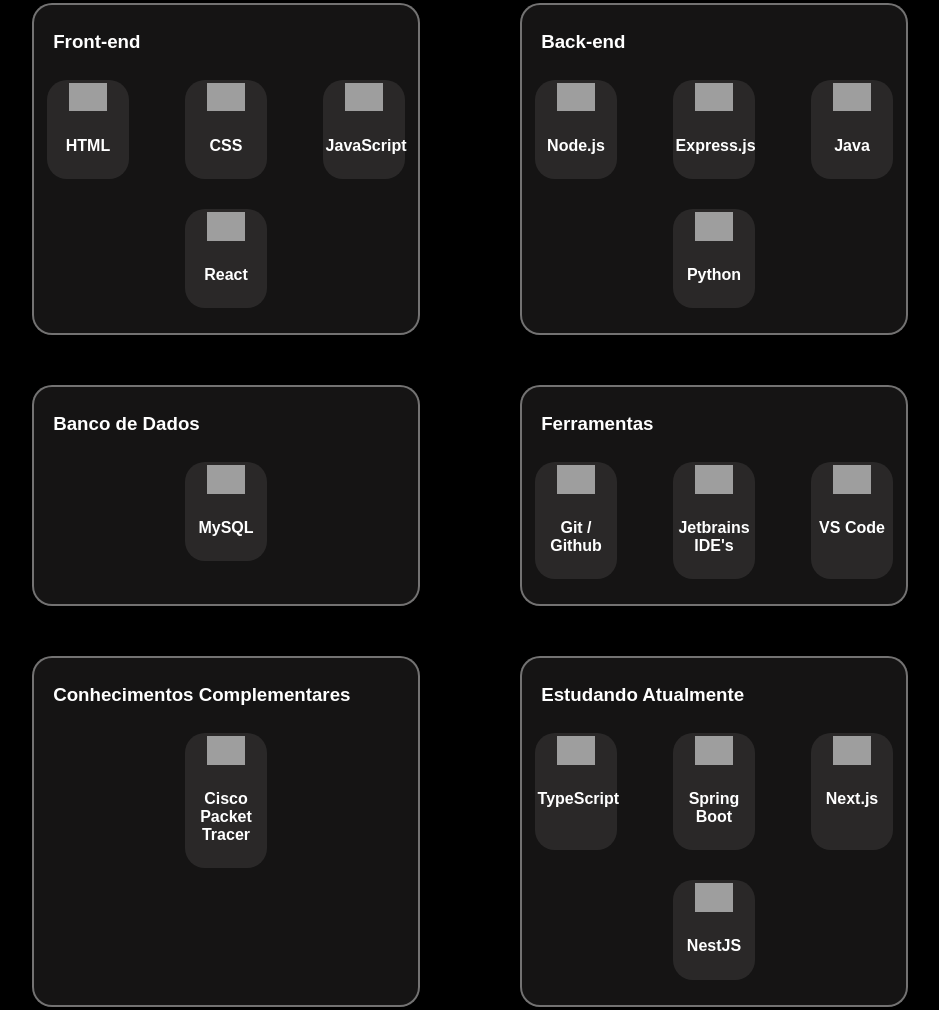
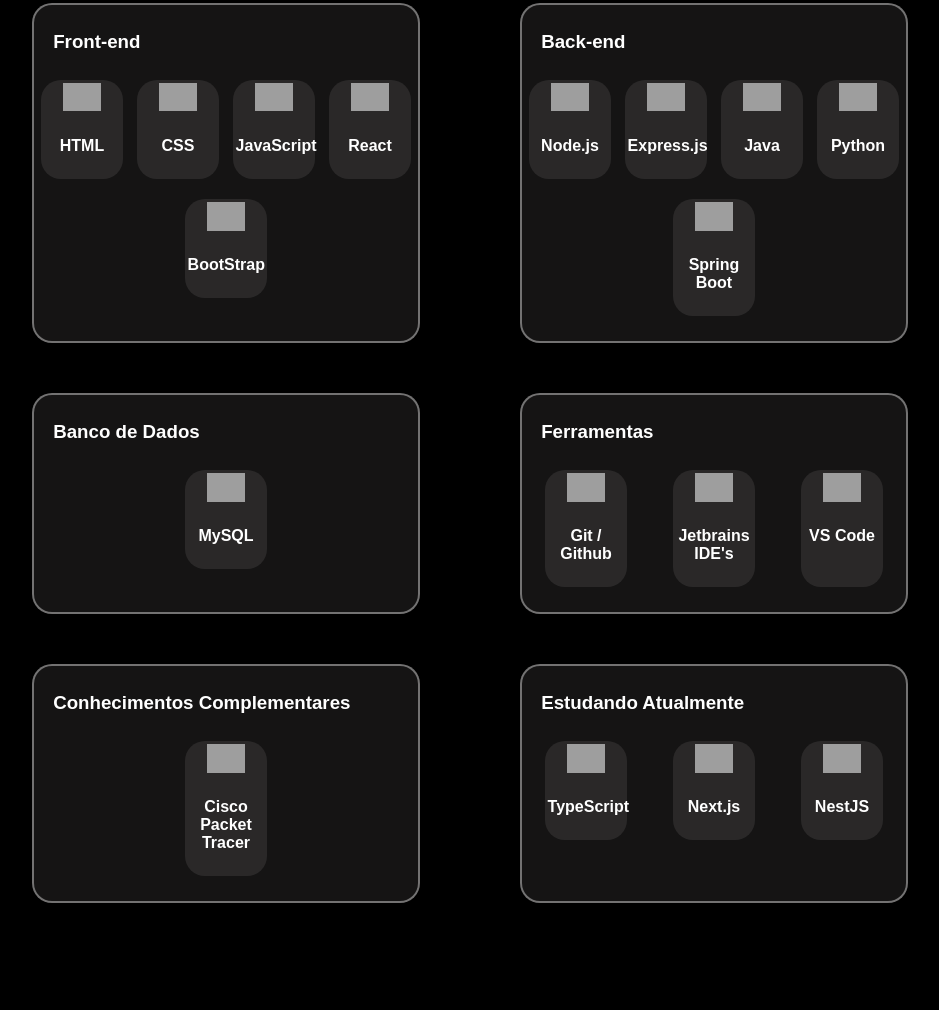
Before and after one commit to matheusraiano/portfolio, a plain HTML site: page index.html in a window 1280 px wide. Shown: the part 2135-3145 px from the top of the page, without its empty margins (170-1109 px from the left). Drawn offline with Linux system fonts and the light colour scheme; grey boxes are pictures that could not be loaded.

Commit message:
atualização pequena

```diff
--- a/estilo/style.css
+++ b/estilo/style.css
@@ -289,7 +289,7 @@
     display: flex;
     justify-content: space-around;
     flex-wrap: wrap;
-    gap: 30px;
+    row-gap: 20px;
 }
 div.listaHab div {
     cursor: pointer;
--- a/index.html
+++ b/index.html
@@ -88,7 +88,7 @@
                     <div class="extras">
                         <div class="caixaSobreMim">
                             <h4>Formação</h4>
-                            <p>Tecnologia em ADS <br>1° Semestre</p>
+                            <p>Tecnologia em ADS <br>2° Semestre</p>
                         </div>
                         <div class="caixaSobreMim">
                             <h4>Especialização</h4>
@@ -127,6 +127,10 @@
                                 <img class="lingHabImg" src="https://upload.wikimedia.org/wikipedia/commons/thumb/a/a7/React-icon.svg/1280px-React-icon.svg.png" alt="REACT">
                                 <h4>React</h4>
                             </div>
+                            <div class="lingHab">
+                                <img class="lingHabImg" src="https://upload.wikimedia.org/wikipedia/commons/thumb/b/b2/Bootstrap_logo.svg/3840px-Bootstrap_logo.svg.png?utm_source=commons.wikimedia.org&utm_campaign=index&utm_content=thumbnail" alt="BOOTSTRAP">
+                                <h4>BootStrap</h4>
+                            </div>
                         </div>
                     </div>
                     <div class="caixaHab">
@@ -149,6 +153,10 @@
                             <div class="lingHab">
                                 <img class="lingHabImg" src="https://upload.wikimedia.org/wikipedia/commons/thumb/0/0a/Python.svg/960px-Python.svg.png" alt="PYTHON">
                                 <h4>Python</h4>
+                            </div>
+                            <div class="lingHab">
+                                <img class="lingHabImg" src="https://cdn.worldvectorlogo.com/logos/spring-boot-1.svg" alt="SPRINGBOOT">
+                                <h4>Spring Boot</h4>
                             </div>
                         </div>
                     </div>
@@ -201,10 +209,6 @@
                             <div class="lingHab">
                                 <img class="lingHabImg" src="https://upload.wikimedia.org/wikipedia/commons/thumb/4/4c/Typescript_logo_2020.svg/3840px-Typescript_logo_2020.svg.png?utm_source=commons.wikimedia.org&utm_campaign=index&utm_content=thumbnail" alt="TS">
                                 <h4>TypeScript</h4>
-                            </div>
-                            <div class="lingHab">
-                                <img class="lingHabImg" src="https://cdn.worldvectorlogo.com/logos/spring-boot-1.svg" alt="SPRINGBOOT">
-                                <h4>Spring Boot</h4>
                             </div>
                             <div class="lingHab">
                                 <img class="lingHabImg" src="https://www.svgrepo.com/show/354113/nextjs-icon.svg" alt="NESTJS">
```
Also changed, not shown: 1 other file.
